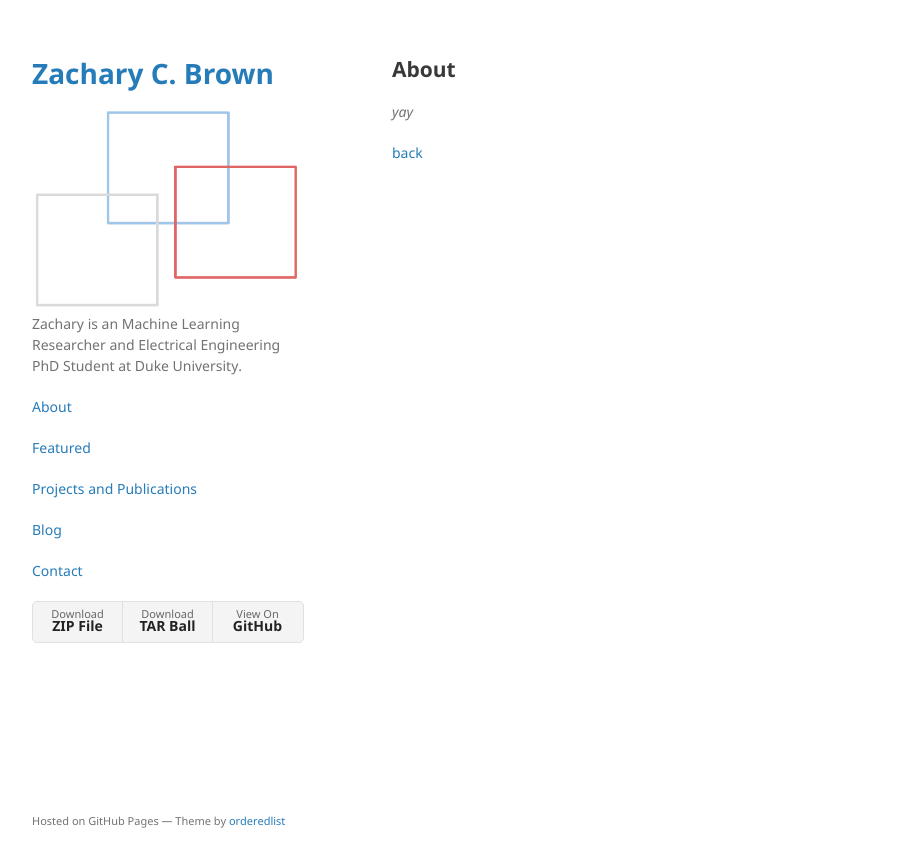
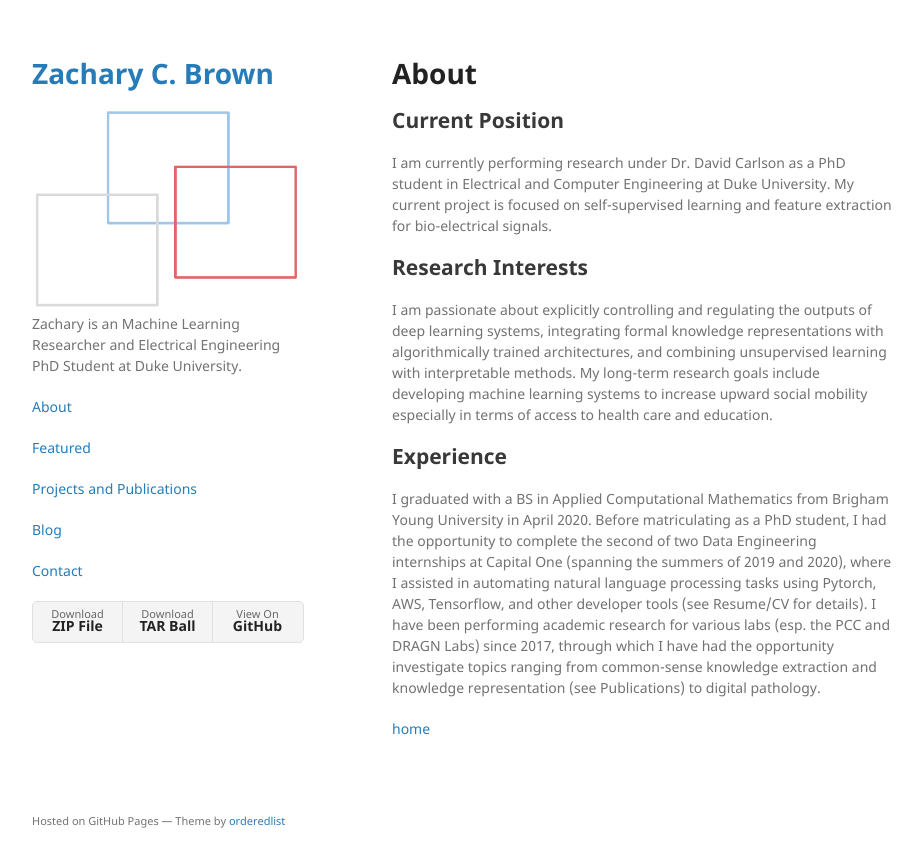
Before and after one commit to zacharycbrown/zacharycbrown.github.io, a Jekyll site: the page built from about.md, in a window 1280 px wide. Shown: the top 867 px of the page, without its empty margins (178-1100 px from the left). Built offline with Jekyll 4.4.1, drawn with Linux system fonts in a browser that asks for light colours; our own code applies the rules of GitHub Pages for plain Markdown files.

Commit message:
About portion transferred from former website

```diff
--- a/about.md
+++ b/about.md
@@ -2,8 +2,18 @@
 layout: default
 ---
 
-## About
+# About
 
-_yay_
+## Current Position
 
-[back](./)
+I am currently performing research under Dr. David Carlson as a PhD student in Electrical and Computer Engineering at Duke University. My current project is focused on self-supervised learning and feature extraction for bio-electrical signals.
+
+## Research Interests
+
+I am passionate about explicitly controlling and regulating the outputs of deep learning systems, integrating formal knowledge representations with algorithmically trained architectures, and combining unsupervised learning with interpretable methods. My long-term research goals include developing machine learning systems to increase upward social mobility especially in terms of access to health care and education.
+
+## Experience
+
+I graduated with a BS in Applied Computational Mathematics from Brigham Young University in April 2020. Before matriculating as a PhD student, I had the opportunity to complete the second of two Data Engineering internships at Capital One (spanning the summers of 2019 and 2020), where I assisted in automating natural language processing tasks using Pytorch, AWS, Tensorflow, and other developer tools (see Resume/CV for details). I have been performing academic research for various labs (esp. the PCC and DRAGN Labs) since 2017, through which I have had the opportunity investigate topics ranging from common-sense knowledge extraction and knowledge representation (see Publications) to digital pathology.
+
+[home](./)
```
